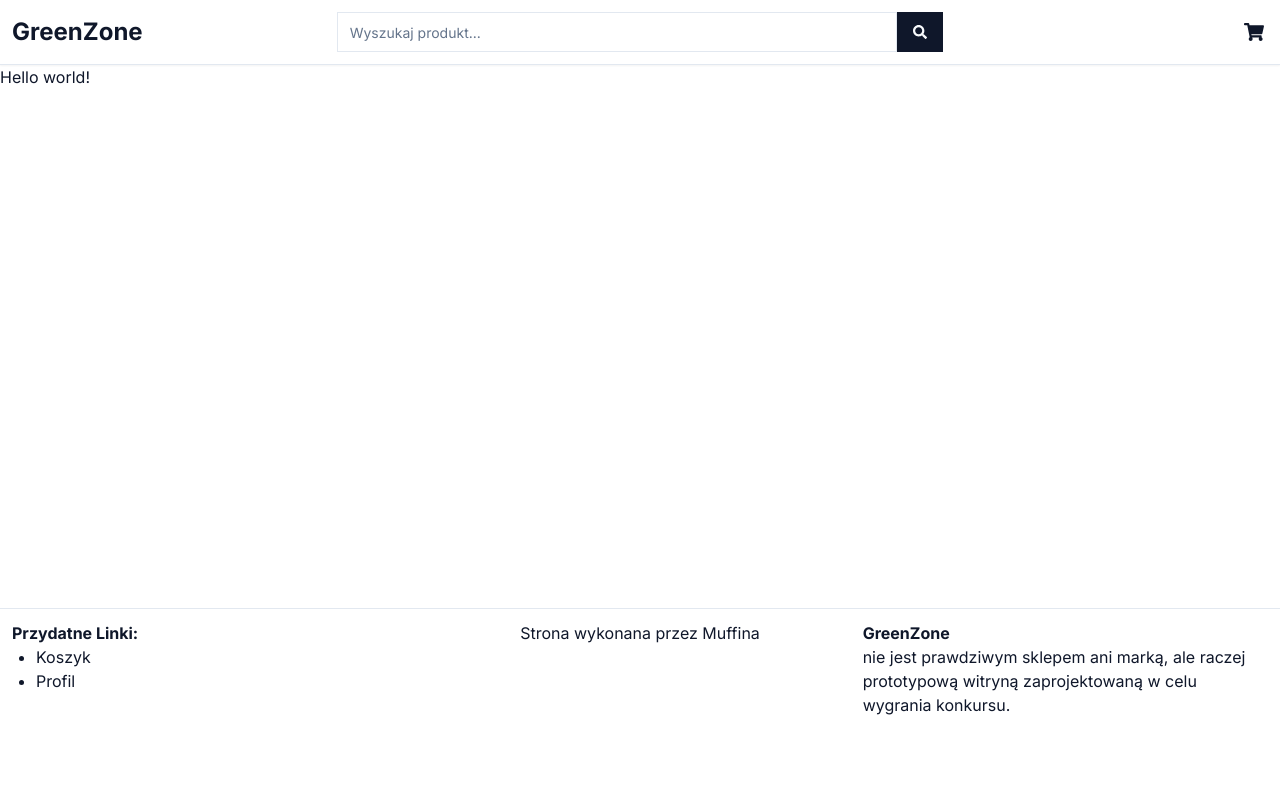
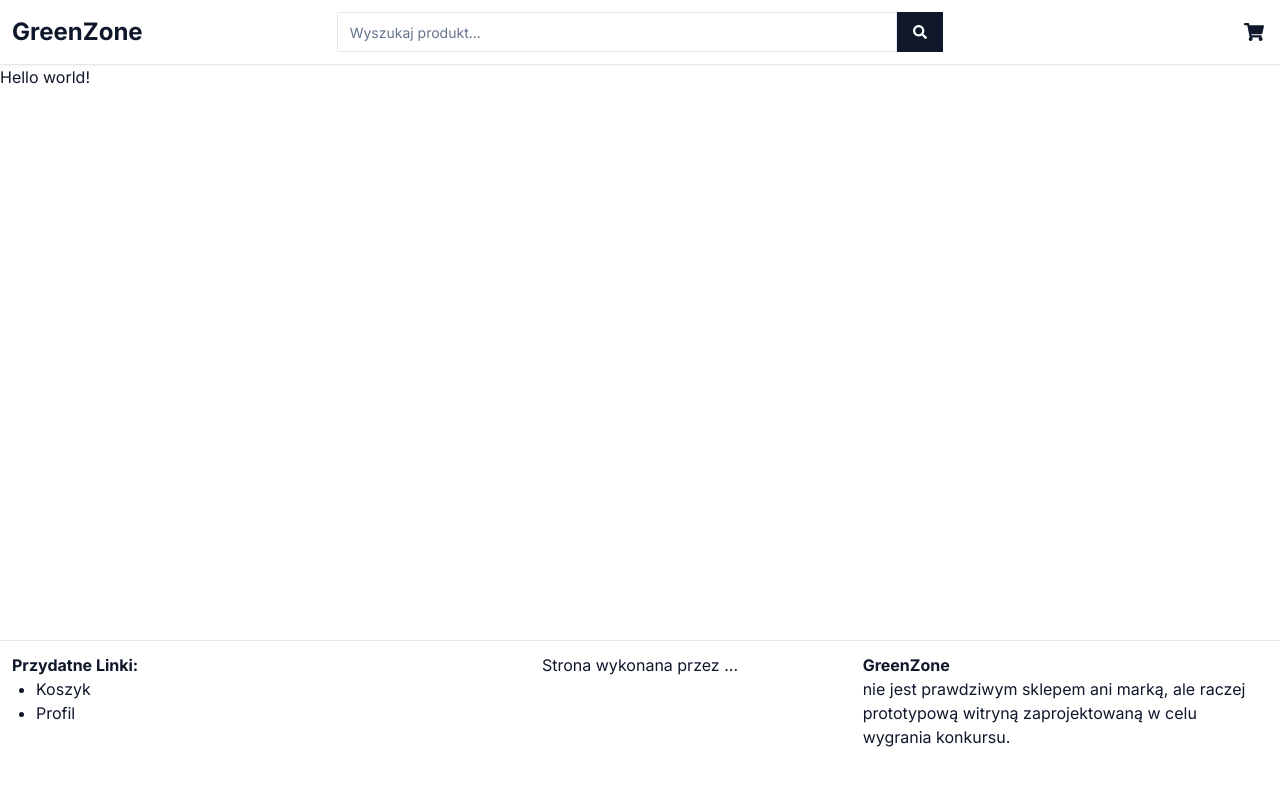
Before and after one commit to Muffinaa/ecoStrona, a Next.js app: page / in a window 1280 px wide. Shown: the top 786 px of the page. Built offline with nearby package versions, Linux system fonts and the light colour scheme.

Commit message:
fix footera

```diff
--- a/app/layout.tsx
+++ b/app/layout.tsx
@@ -20,7 +20,7 @@ export default function RootLayout({
       <body className={inter.className}>
         <div className="min-h-screen relative">
           <Navbar />
-          <div className="pb-[12rem]">
+          <div className="pb-[10rem]">
             {children}
           </div>
           <Footer />
--- a/components/Footer.tsx
+++ b/components/Footer.tsx
@@ -4,7 +4,6 @@ interface FooterLink {
     href: string;
     text: string;
 }
-
 const footerLinks: FooterLink[] = [
     {
         href: '/cart',
@@ -18,7 +17,7 @@ const footerLinks: FooterLink[] = [
 
 function Footer() {
     return (
-        <footer className="border-border border-t p-3 gap-5 flex absolute bottom-0 w-full h-[12rem]">
+        <footer className="border-border border-t p-3 gap-5 flex absolute bottom-0 w-full h-[10rem]">
             <div className="flex-1">
                 <h3 className="font-bold">Przydatne Linki:</h3>
                 <ul>
@@ -31,7 +30,7 @@ function Footer() {
                 </ul>
             </div>
             <div className="flex-1">
-                <p className="text-center">Strona wykonana przez Muffina</p>
+                <p className="text-center">Strona wykonana przez ...</p>
             </div>
             <div className="flex-1">
                 <h1 className="font-bold select-none">GreenZone</h1>
```
